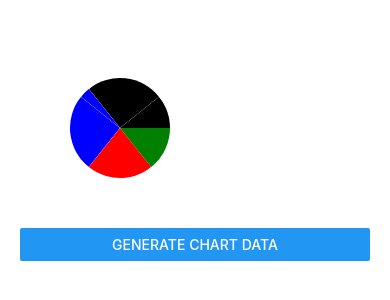
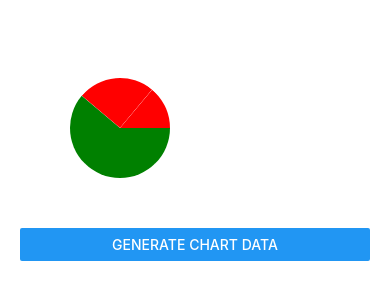
Before and after one commit to oksktank/react-native-pure-chart, a React Native app in the folder examples/: screen / in a window 390 px wide. Shown: the part 92-392 px from the top of the page. Built offline with nearby package versions, Linux system fonts and the light colour scheme.

Commit message:
Fix  180 overflow problem

```diff
--- a/examples/App.js
+++ b/examples/App.js
@@ -8,7 +8,7 @@ export default class App extends React.Component {
     this.generateData = this.generateData.bind(this)
     this.state = {
       data: [],
-      pieData: [20, 30, 40, 50]
+      pieData: [220,140]
     }
   }
 
--- a/examples/pure-chart/components/pie-chart.js
+++ b/examples/pure-chart/components/pie-chart.js
@@ -1,5 +1,5 @@
 import React, { Component } from 'react'
-import { AppRegistry, StyleSheet, View, Text, TouchableWithoutFeedback } from 'react-native'
+import { Alert, AppRegistry, StyleSheet, View, Text, TouchableWithoutFeedback } from 'react-native'
 class PieChart extends React.Component {
   constructor (props) {
     super(props)
@@ -10,8 +10,10 @@ class PieChart extends React.Component {
       // pieSize[i] : size of ith pie, piePos[i] : starting position of ith pie;
       pieSize: [],
       piePos: [],
-      evtX: 200,
-      evtY: 200
+      pieIndex: [],
+      currentPieIdx: -1,
+      evtX: 0,
+      evtY: 0
     }
   }
   // initData!!
@@ -31,20 +33,34 @@ class PieChart extends React.Component {
       sum += data[i]
     }
     // pieSize에는 각각 라디안값이 들어감
-    let pieSize = data.map((v) => {
-      return v / sum * 2 * Math.PI
-    })
+    let pieSize = [];
+    let pieIndex = [];
+    let index = 0;
+    for(let i=0; i<data.length; i++) {
+      if(data[i] / sum * 2 * Math.PI > Math.PI) {
+        pieIndex.push(index)
+        pieIndex.push(index)
+        pieSize.push(Math.PI)
+        pieSize.push(data[i] / sum * 2 * Math.PI - Math.PI)
+      } else {
+        pieIndex.push(index)
+        pieSize.push(data[i] / sum * 2 * Math.PI)
+      }
+      index++
+    }
+    // piePos에는 각각 시작위치가 라디안 값으로 들어감
     let piePos = []
     piePos[0] = 0
-    for (let i = 1; i < data.length; i++) {
+    for (let i = 1; i < pieSize.length; i++) {
       piePos[i] = piePos[i - 1] + pieSize[i - 1]
     }
     this.setState({
       pieSize: pieSize,
-      piePos: piePos
+      piePos: piePos,
+      pieIndex: pieIndex
     })
   }
-  handleEvent (evt) {
+  handleEventOld (evt) {
     /* this.setState({
       evtX: evt.nativeEvent.pageX,
       evtY: evt.nativeEvent.pageY
@@ -59,8 +75,28 @@ class PieChart extends React.Component {
       })
     })
   }
+  handleEvent (evt, idx) {
+    /* this.setState({
+      evtX: evt.nativeEvent.pageX,
+      evtY: evt.nativeEvent.pageY
+    }) */
 
-  drawInfo (x, y) {
+    console.log(idx)
+    let pageX = evt.nativeEvent.pageX
+    let pageY = evt.nativeEvent.pageY
+    this.setState({
+      currentPieIdx: idx
+    })
+    this.refs.test.measure((fx, fy, width, height, px, py) => {
+      this.setState({
+        evtX: pageX - px,
+        evtY: pageY - py
+
+      })
+    })
+  }
+
+  drawInfoOld (x, y) {
     let dist = Math.pow(Math.pow(x, 2) + Math.pow(y, 2), 0.5)
     // console.log('x: ' + x + '  y: ' + y)
     if (dist <= 100) {
@@ -91,58 +127,36 @@ class PieChart extends React.Component {
     }
   }
 
+  drawInfo (index) {
+    if (index !== -1) {
+      Alert.alert('You pressed number ' + index)
+    }
+  }
+
   getTransform (rad, width, add = 0) {
     let x = (0 - width / 2) * Math.cos(rad) - (0 - width / 2) * Math.sin(rad)
     let y = (0 - width / 2) * Math.sin(rad) + (0 - width / 2) * Math.cos(rad)
 
-    return [ {translateX: (-1 * x) - width / 2 + add}, {translateY: (-1 * y) - width / 2 }, { rotate: rad + 'rad' } ]
-  }
-  drawTest (angle, color) {
-    return (
-      <View style={{
-        // ##위치 정해야함
-        width: 100 + Math.sin(angle) * 100,
-        height: (1 - Math.cos(angle)) * 100,
-        borderWidth: 0,
-        borderColor: '#00AA00'
-      }}>
-        <View style={{}}>
-          {
-              // 사각형 그릴 공간 여기에 .parent {overflow: hidden}을 넣을 것
-          }
-          <View style={[styles.circle, {
-            backgroundColor: color
-          }]} />
-          <View style={{
-            // 덮어씨우는 정사각형 반은 투명 반은 흰색
-            flexDirection: 'row',
-            width: 200,
-            height: 200,
-            transform: [{ rotate: `${angle}rad` }]
-          }}>
-            <View style={{
-              width: 100,
-              height: 200,
-              backgroundColor: 'transparent'
-            }} />
-            <View style={{
-              width: 100,
-              height: 200,
-              backgroundColor: 'white'
-            }} />
-          </View>
-        </View>
-      </View>
-    )
+    return [ {translateX: (-1 * x) - width / 2 + add}, { translateY: (-1 * y) - width / 2 }, { rotate: rad + 'rad' } ]
   }
   drawPie (angle, color, big) {
+    {
+      console.log(angle)
+    }
     // angle: 0 ~ 2PI
     return (
+
       <View>
-        {angle > 1 / 2 * Math.PI ? (
+        {angle == 0 ? (
+
+          <View
+          />
+        ) : (
+
+          angle > (1 / 2 * Math.PI) ? (
             <View>
             <View style={{width: 100, height: 50}} />
-            <View style={{ flexDirection: 'row', backgroundColor: 'transparent', overflow: 'visible'}}>
+            <View style={{flexDirection: 'row', backgroundColor: 'transparent'}}>
 
               <View style={{
 
@@ -151,18 +165,22 @@ class PieChart extends React.Component {
 
                 transform: this.getTransform(Math.PI / 2, 50, 50)
               }}>
+
                 <View style={{
                 }}>
                   {this.drawPie(angle - 1 / 2 * Math.PI, color, false)}
                 </View>
               </View>
-              <View style={{opacity: 1,
+
+              <View style={{
+                opacity: 1,
 
                 width: 50,
                 height: 50
               }}>
                 {this.drawPie(1 / 2 * Math.PI, color, false)}
               </View>
+
             </View>
           </View>
 
@@ -195,7 +213,7 @@ class PieChart extends React.Component {
           ) : (
             <View style={{
               width: 50,
-              height: 50,
+              height: 50
             }}>
 
               <View style={{
@@ -213,7 +231,7 @@ class PieChart extends React.Component {
               </View>
             </View>
           )
-        )}
+        ))}
       </View>
     )
   }
@@ -228,8 +246,16 @@ class PieChart extends React.Component {
           position: 'absolute'
 
         }}>
-          {this.drawPie(this.state.pieSize[i], this.props.colors[i], true)
+          <TouchableWithoutFeedback onPress={(evt) => {
+            let a = this.handleEvent.bind(this, evt, i)
+            a()
+          }}>
+            {this.drawPie(this.state.pieSize[i], this.props.colors[this.state.pieIndex[i]], true)
             }
+            {
+            // this.drawInfo(this.state.currentPieIdx)
+            }
+          </TouchableWithoutFeedback>
         </View>
         )
     }
@@ -240,26 +266,22 @@ class PieChart extends React.Component {
   render () {
     return (
       <View ref='test' collapsable={false}>
-
-        <TouchableWithoutFeedback onPress={(evt) => this.handleEvent(evt)}>
         <View style={styles.container}>
           {
             this.drawT()
           }
           {
-              // this.drawInfo(this.state.evtX - 100, -this.state.evtY + 100)
+            this.drawInfo(this.state.currentPieIdx)
           }
 
         </View>
-
-        </TouchableWithoutFeedback>
       </View>
     )
   }
 }
 
 PieChart.defaultProps = {
-  data: [10, 20, 40, 60],
+  data: [10, 20, 40, 100],
   colors: ['green', 'red', 'blue', 'black', 'yellow', 'purple', 'blue', 'orange']
 }
 const styles = StyleSheet.create({
```
Lines whose indentation alone changed are shown as unchanged.
